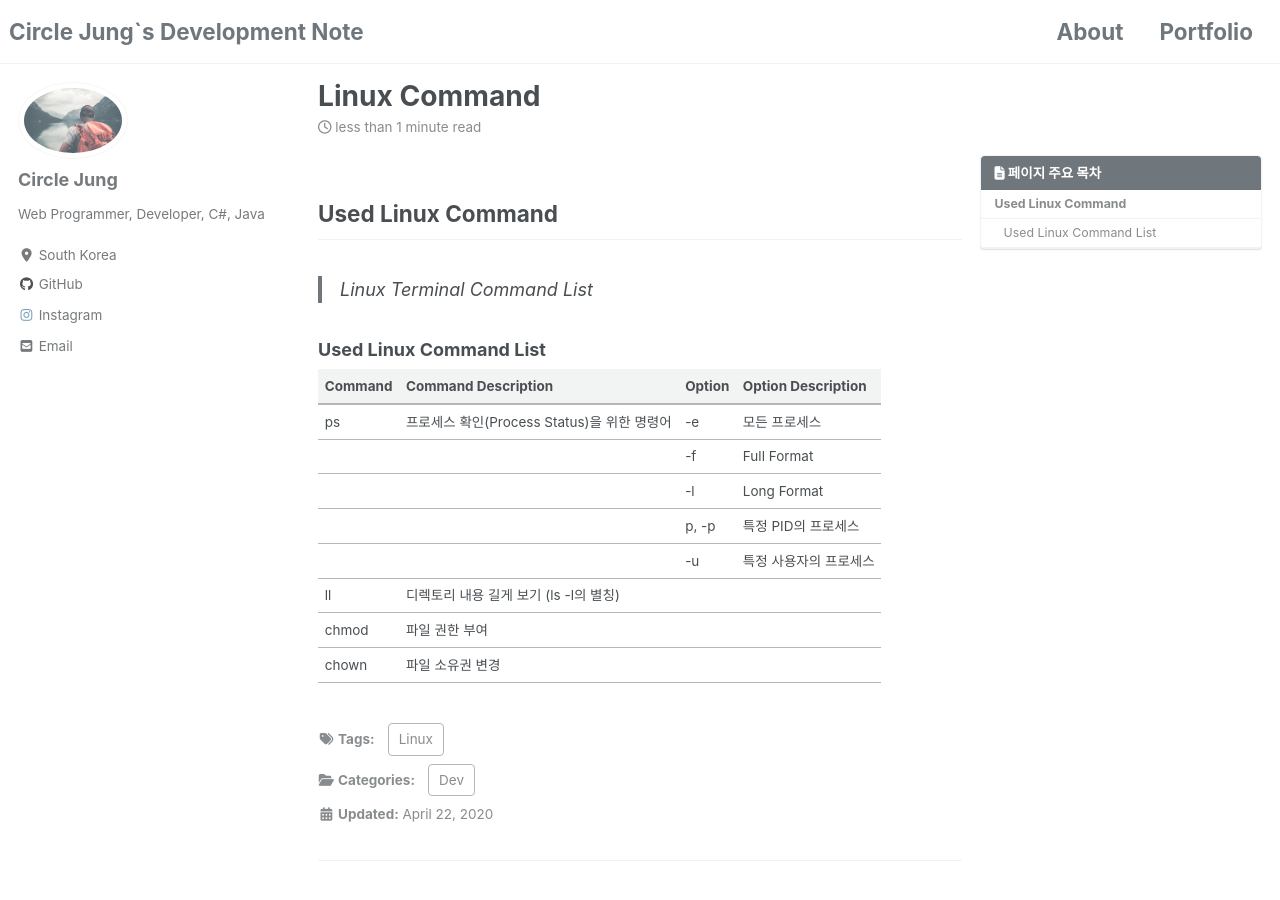
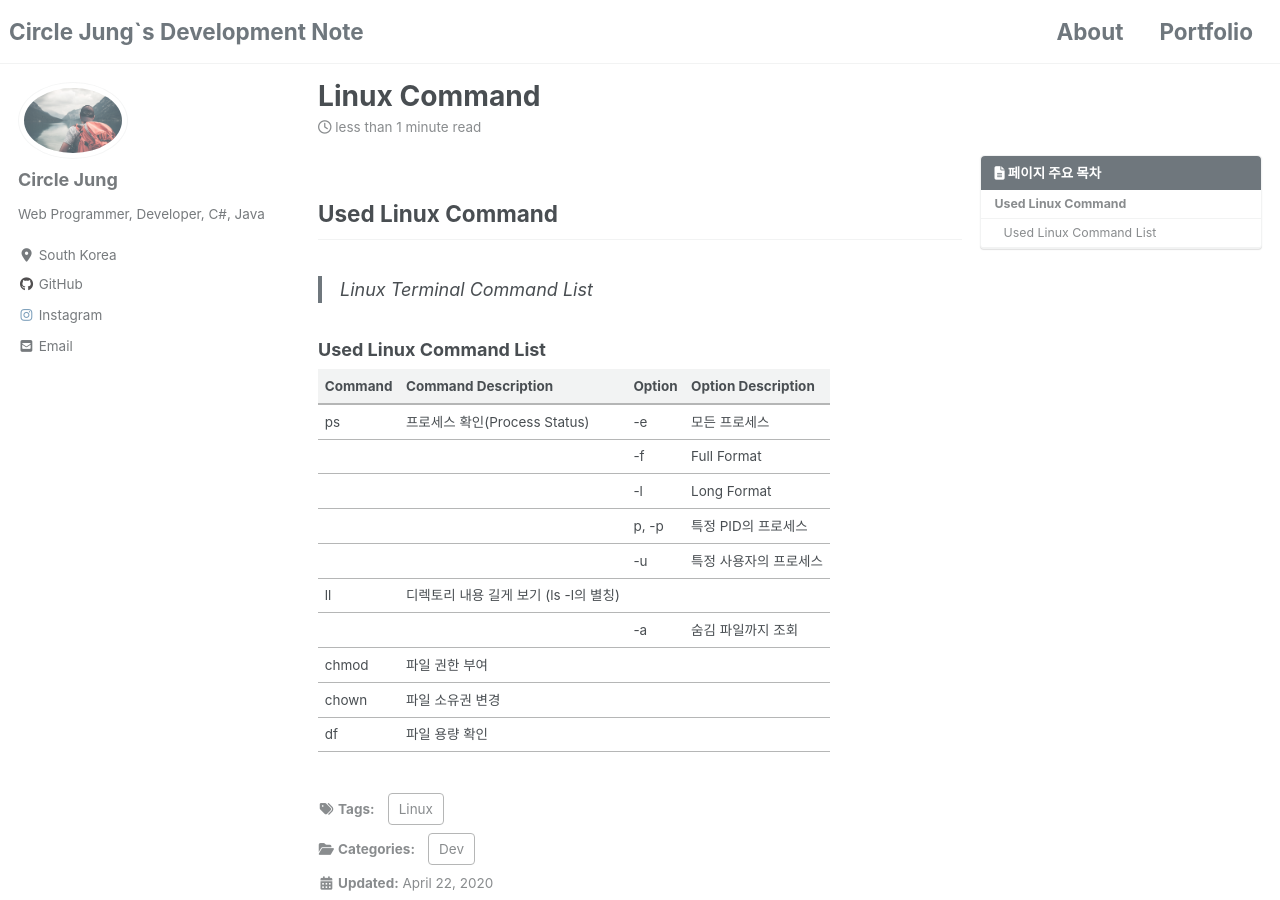
Before and after one commit to jwh0124/jwh0124.github.io, a Jekyll site: the page built from _posts/2020-04-22-command_linux.md, in a window 1280 px wide and 900 px high. Built offline with Jekyll 4.4.1, drawn with Linux system fonts in a browser that asks for light colours; cached includes are drawn as plain includes; nearby versions of some CDN libraries; comment, search, counter and statistics services are not loaded.

Commit message:
+ add command linux list

```diff
--- a/_posts/2020-04-22-command_linux.md
+++ b/_posts/2020-04-22-command_linux.md
@@ -21,11 +21,13 @@ last_modified_at: 2020-04-22T10:15:00+09:00
 
 | Command | Command Description | Option | Option Description |
 | :------ | :------------------ | :----- | :----------------- |
-| ps | 프로세스 확인(Process Status)을 위한 명령어 | -e | 모든 프로세스 |
+| ps | 프로세스 확인(Process Status) | -e | 모든 프로세스 |
 | | | -f | Full Format |
 | | | -l | Long Format |
 | | | p, -p | 특정 PID의 프로세스 |
 | | | -u | 특정 사용자의 프로세스 |
 | ll | 디렉토리 내용 길게 보기 (ls -l의 별칭) | |
+| | | -a | 숨김 파일까지 조회 |
 | chmod | 파일 권한 부여 | | |
 | chown | 파일 소유권 변경 | | |
+| df | 파일 용량 확인 | | |
```
